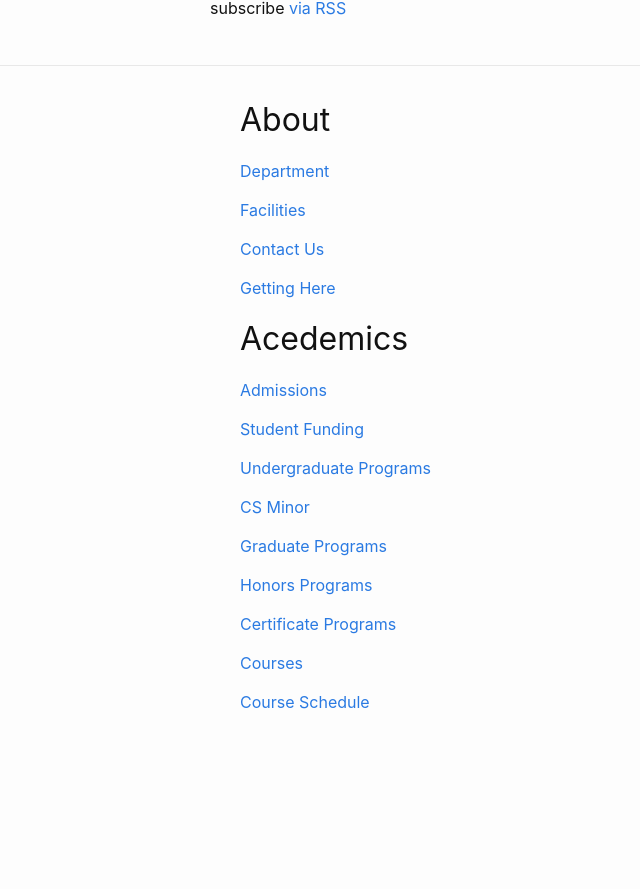
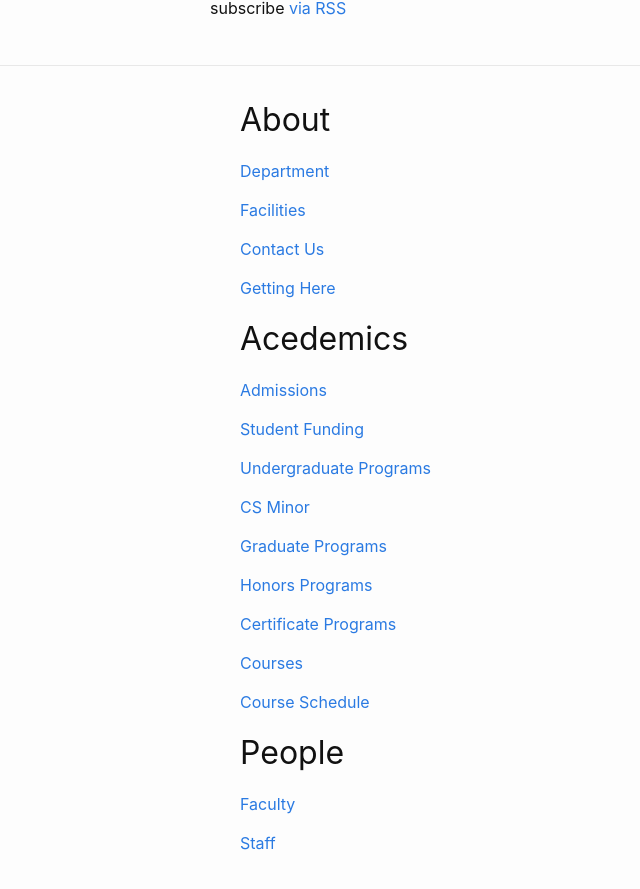
Before and after one commit to sinanliu001/umbcs, a Jekyll site: the page built from index.markdown, in a window 1280 px wide and 900 px high, scrolled down 931 px. Shown: the top 889 px of the window, without its empty margins (60-700 px from the left). Built offline with Jekyll 4.4.1, drawn with Linux system fonts in a browser that asks for light colours; before the commit the page ends 1690 px from its top, so only the background shows below that.

Commit message:
footer.html changes

```diff
--- a/_includes/footer.html
+++ b/_includes/footer.html
@@ -30,6 +30,17 @@
 
       </ul>
     </div>
+
+    <div class="People">
+      <ul>
+        <h1> People</h1>
+        <p><a href="{{site.baseurl}}/faculty"> Faculty</a></p>
+        <p><a href="{{site.baseurl}}/staff"> Staff</a></p>
+
+      </ul>
+    </div>
+
+
 
 </div>
     <!-- Changes made upto here -->
```
